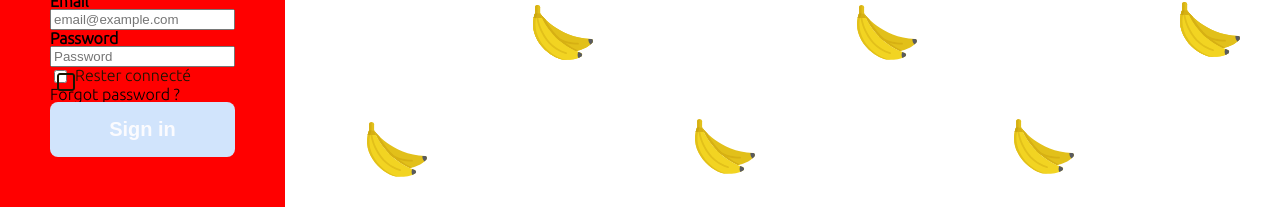
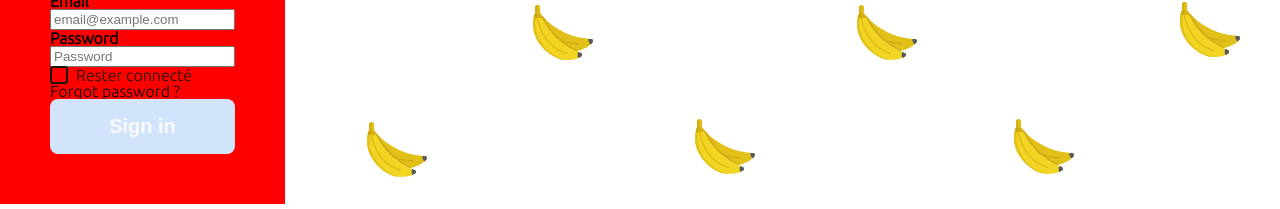
Before and after one commit to TristanLemire/DesginSystemHETIC, a React (Create React App) app: page / in a window 1280 px wide. Shown: the part 204-413 px from the top of the page. Built offline with nearby package versions, Linux system fonts and the light colour scheme.

Commit message:
finish checkbox

```diff
--- a/src/components/atoms/Checkbox.js
+++ b/src/components/atoms/Checkbox.js
@@ -18,17 +18,22 @@ const InputWrapper = styled.input`
   display: block;
   margin-right: ${space.xs};
   cursor: pointer;
+  appearance: none;
+  -moz-appearance: none;
+  -webkit-appearance: none;
+  height: 0;
 
   &:after {
-    content: "";
-    position: absolute;
+    content: url(${checkbox});
     display: inline-block;
-    height: 24px;
-    width: 24px;
-    background: url(${checkbox});
+    position: relative;
+    left: -7px;
+    height: 0;
+    top: -7px;
+    width: 14px;
   }
 
   &:checked:after {
-    background: url(${checkboxChecked});
+    content: url(${checkboxChecked});
   }
 `;
```
